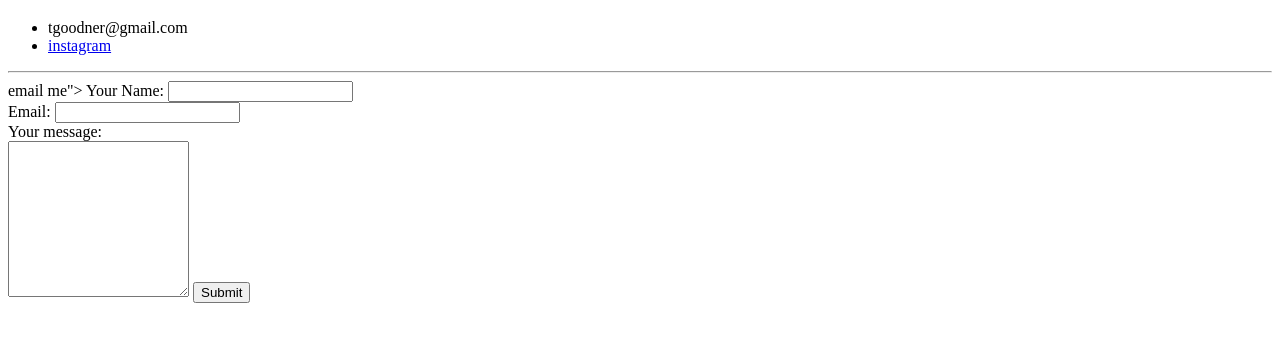
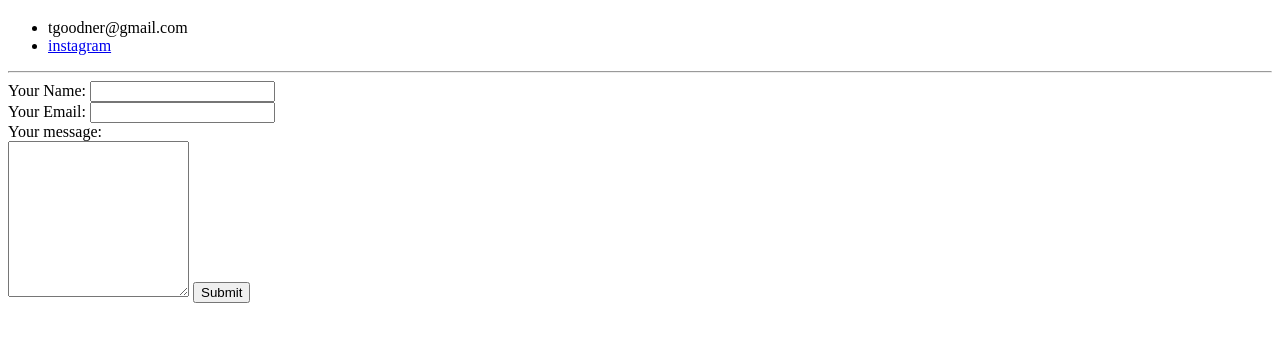
Before and after one commit to tgoodner/cv, a plain HTML site: page contact.html in a window 1280 px wide. Shown: the part 61-402 px from the top of the page. Drawn offline with Linux system fonts and the light colour scheme.

Commit message:
Add files via upload

```diff
--- a/contact.html
+++ b/contact.html
@@ -11,10 +11,10 @@
       <li><a href="https://www.instagram.com/tmgoodner/">instagram</a></li>
     </ul>
     <hr>
-    <form enctype="text/plain" method="post" action="<a href="mailto:joe@example.com?subject=feedback">email me</a>">
+    <form enctype="text/plain" method="post" action="<a href="mailto:joe@example.com?subject=feedback"></a>
       <label for="Name">Your Name:</label>
       <input name="yourName" type="text"><br>
-      <label for="Email">Email:</label>
+      <label for="Email">Your Email:</label>
       <input name="yourEmail" type="email"><br />
       <label for="Message">Your message:</label><br>
       <textarea name="yourMessage" id="" cols="20" rows="10"></textarea>
```
